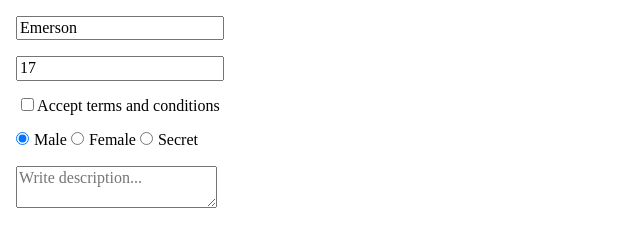
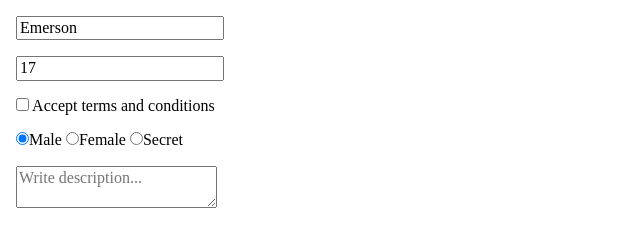
Before and after one commit to Alex666777666/Form-with-a-few-inputs, a plain HTML site: page index.html in a window 1280 px wide. Shown: the top 226 px of the page, 0-640 px from the left. Drawn offline with nearby package versions, Linux system fonts and the light colour scheme.

Commit message:
Update styles.css

```diff
--- a/styles.css
+++ b/styles.css
@@ -2,6 +2,6 @@ div {
   margin: 16px;
 }
 
-label {
+label.gender-secret {
   margin-left: 5px;
 }
```
